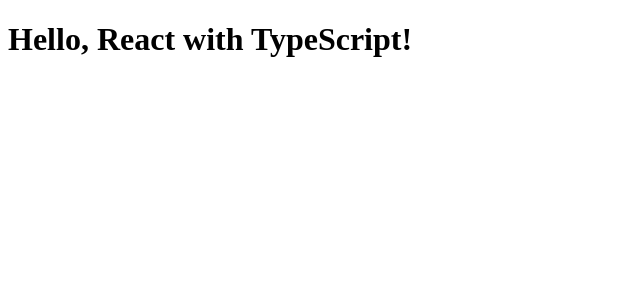
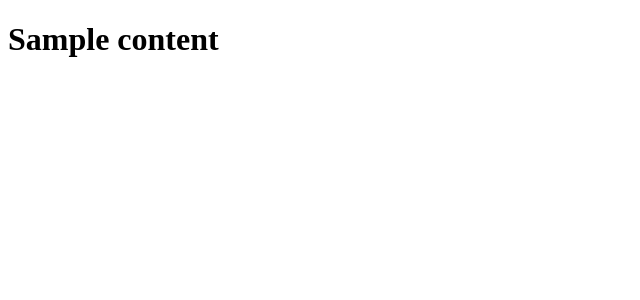
Before and after one commit to IshanLahiru/form-dynamo, a React app in the folder packages/playground/: page / in a window 1280 px wide. Shown: the top 300 px of the page, without its empty margins (0-640 px from the left). Built offline with nearby package versions, Linux system fonts and the light colour scheme.

Commit message:
Update content in App.tsx

```diff
--- a/packages/playground/src/App.tsx
+++ b/packages/playground/src/App.tsx
@@ -3,7 +3,7 @@
 const App: React.FC = () => {
   return (
     <div>
-      <h1>Hello, React with TypeScript!</h1>
+      <h1>Sample content</h1>
     </div>
   );
 };
```
